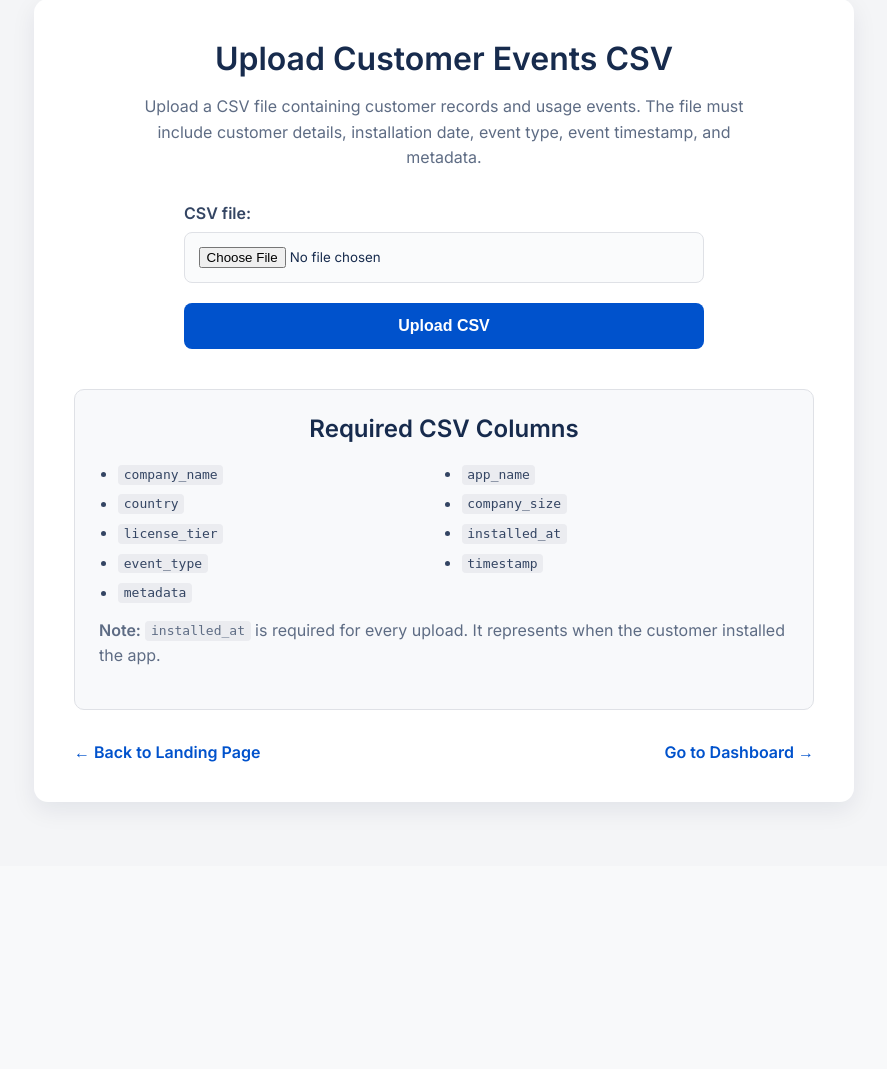
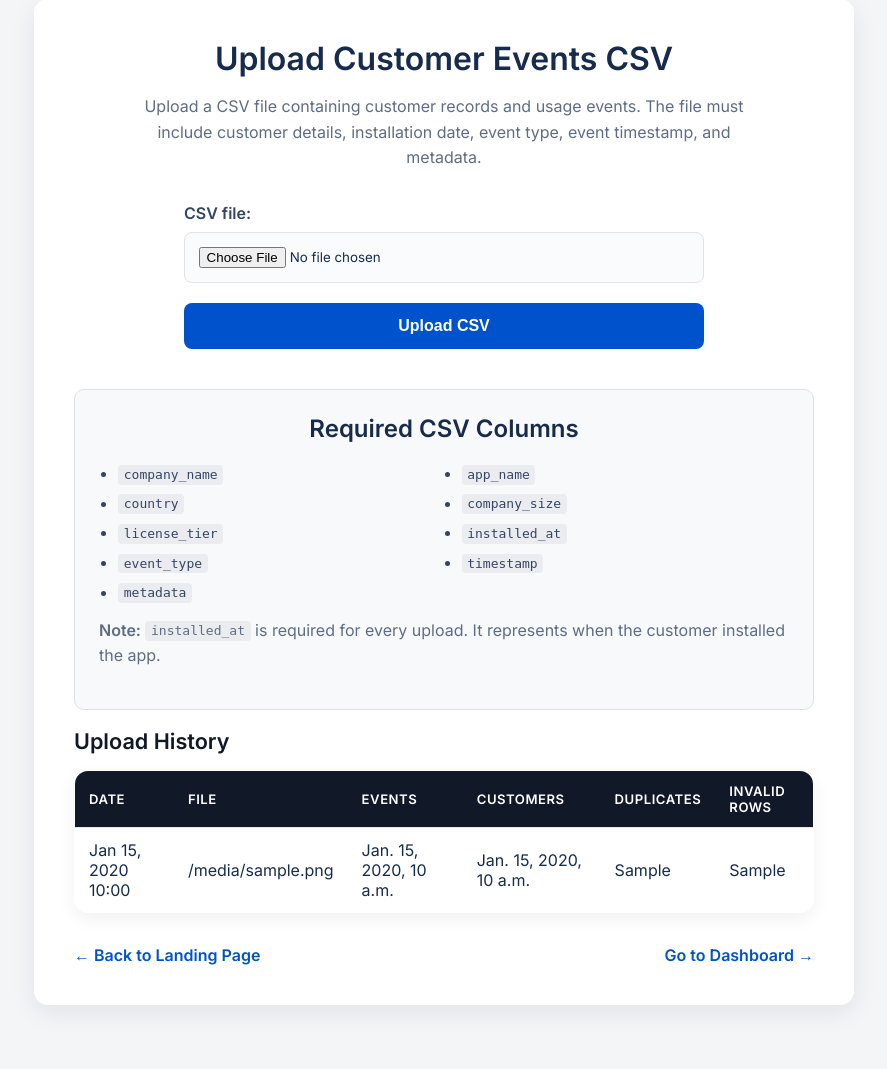
Before and after one commit to karianjahi/atlassian-app-analytics, a Django app: template core/analytics/templates/analytics/upload_csv.html in a window 1280 px wide. Shown: the part 65-1134 px from the top of the page, without its empty margins (196-1083 px from the left). Before the commit the page ends 877 px from the top, so only its background shows below. Run offline with Django 5.2, Linux system fonts and the light colour scheme; tables that the repository leaves empty hold one stand-in row (values such as "Sample post"); the template is opened without the code that fills it: values that come from a table or form of the project are taken from there, most other values are stand-ins (such as "Sample title", 1, 10 or a date in 2020).

Commit message:
Track csv upload history on the upload page as a table

```diff
--- a/core/analytics/static/analytics/css/upload_csv.css
+++ b/core/analytics/static/analytics/css/upload_csv.css
@@ -240,3 +240,66 @@ body {
     color: #5e6c84;
     font-weight: 600;
 }
+
+upload-history {
+    margin-top: 2.5rem;
+}
+
+.upload-history h2 {
+    margin-bottom: 1rem;
+    color: #111827;
+    font-size: 1.35rem;
+}
+
+.history-table {
+    width: 100%;
+    border-collapse: collapse;
+    background: #ffffff;
+    border: 1px solid #e5e7eb;
+    border-radius: 14px;
+    overflow: hidden;
+    box-shadow: 0 6px 18px rgba(15, 23, 42, 0.06);
+}
+
+.history-table th,
+.history-table td {
+    padding: 12px 14px;
+    text-align: left;
+    border-bottom: 1px solid #e5e7eb;
+}
+
+.history-table th {
+    background: #111827;
+    color: #ffffff;
+    font-size: 0.82rem;
+    text-transform: uppercase;
+    letter-spacing: 0.04em;
+}
+
+.history-table tbody tr:nth-child(even) {
+    background: #f9fafb;
+}
+
+.history-table tbody tr:hover {
+    background: #f3f4f6;
+}
+
+.history-table tr:last-child td {
+    border-bottom: none;
+}
+
+.no-history {
+    padding: 1rem;
+    background: #f9fafb;
+    border: 1px solid #e5e7eb;
+    border-radius: 10px;
+    color: #6b7280;
+}
+
+@media (max-width: 768px) {
+    .history-table {
+        display: block;
+        overflow-x: auto;
+        white-space: nowrap;
+    }
+}
--- a/core/analytics/templates/analytics/upload_csv.html
+++ b/core/analytics/templates/analytics/upload_csv.html
@@ -85,6 +85,39 @@
                 </p>
             </div>
 
+            <div class="upload-history">
+                <h2>Upload History</h2>
+
+                {% if upload_logs %}
+                <table class="history-table">
+                    <thead>
+                        <tr>
+                            <th>Date</th>
+                            <th>File</th>
+                            <th>Events</th>
+                            <th>Customers</th>
+                            <th>Duplicates</th>
+                            <th>Invalid Rows</th>
+                        </tr>
+                    </thead>
+                    <tbody>
+                        {% for log in upload_logs %}
+                        <tr>
+                            <td>{{ log.uploaded_at|date:"M d, Y H:i" }}</td>
+                            <td>{{ log.file_name }}</td>
+                            <td>{{ log.events_created }}</td>
+                            <td>{{ log.customers_created }}</td>
+                            <td>{{ log.duplicates_skipped }}</td>
+                            <td>{{ log.invalid_rows_skipped }}</td>
+                        </tr>
+                        {% endfor %}
+                    </tbody>
+                </table>
+                {% else %}
+                <p class="no-history">No uploads have been recorded yet.</p>
+                {% endif %}
+            </div>
+
             <div class="page-actions">
                 <a class="back-link" href="{% url 'landing_page' %}">
                     ← Back to Landing Page
```
